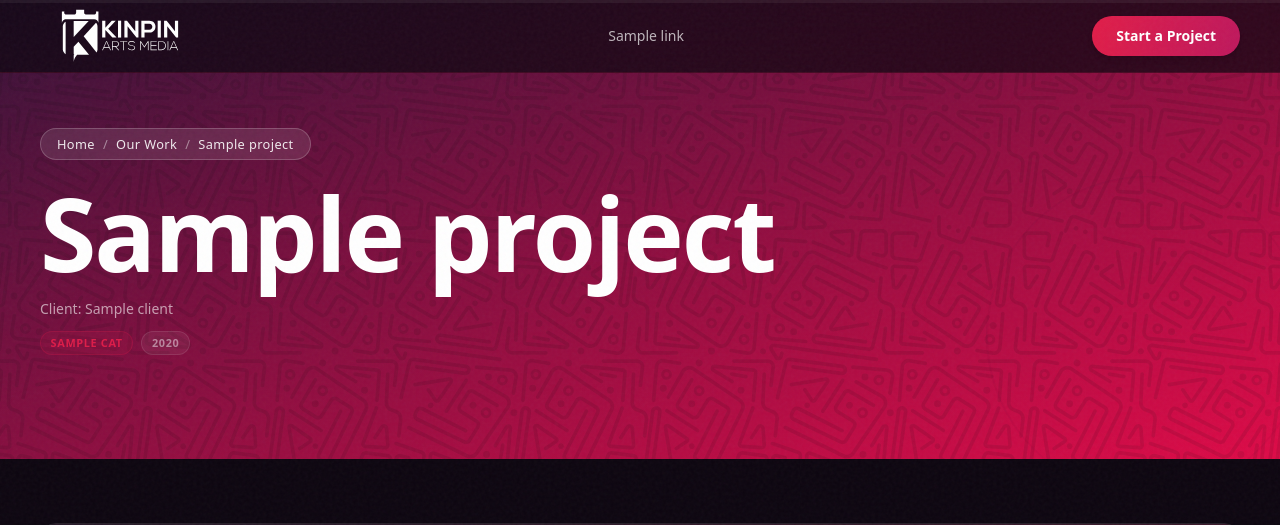
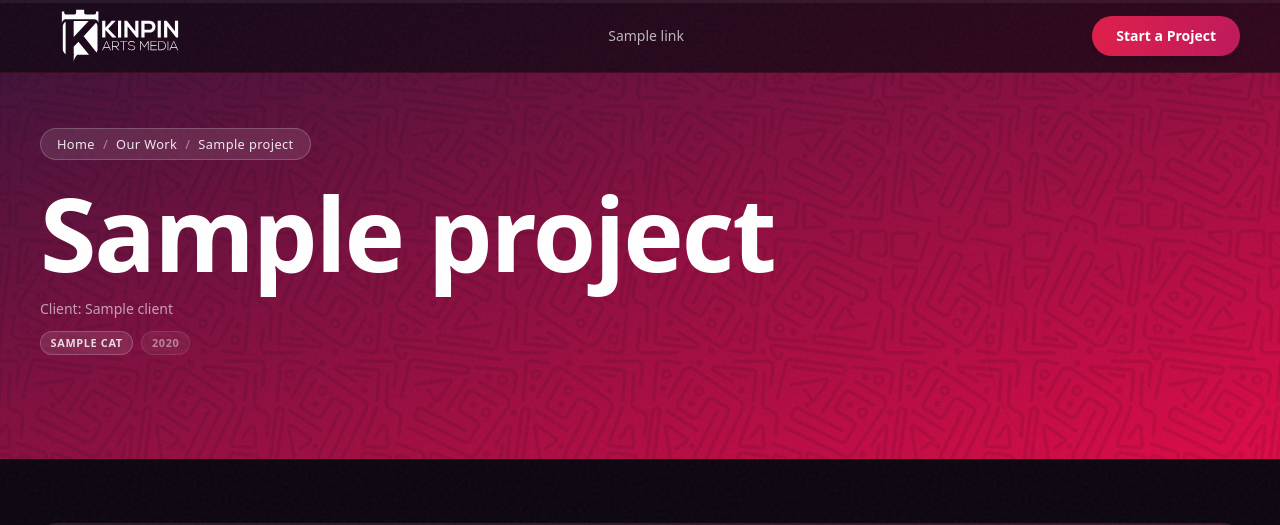
Before and after one commit to KasubaR/Kinpin-Arts-Media, a Django app: template templates/portfolio/detail.html in a window 1280 px wide. Shown: the top 525 px of the page. Run offline with Django 4.2, Linux system fonts and the light colour scheme; the template is opened without the code that fills it: most values are stand-ins (such as "Sample title", 1, 10 or a date in 2020); grey boxes marked "Sample" are stand-in pictures; some libraries are stand-ins or nearby versions.

Commit message:
Make hero category tags white on project detail page.
Co-Authored-By: Claude Sonnet 4.6 <noreply@anthropic.com>

```diff
--- a/static/css/portfolio.css
+++ b/static/css/portfolio.css
@@ -181,6 +181,12 @@
   border: 1px solid rgba(221, 28, 73, 0.22);
   border-radius: 9999px;
   padding: 0.18rem 0.6rem;
+}
+
+.page-hero .cat-tag {
+  color: rgba(245, 240, 246, 0.9);
+  background: rgba(255, 255, 255, 0.1);
+  border-color: rgba(255, 255, 255, 0.2);
 }
 
 .empty-state {
```
